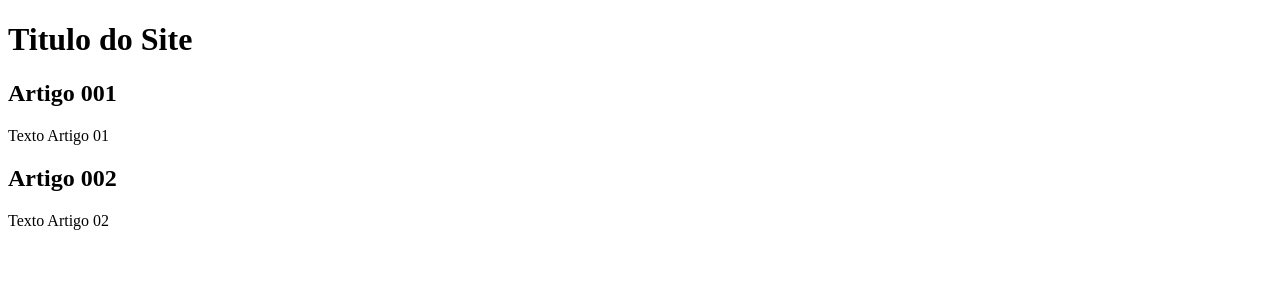
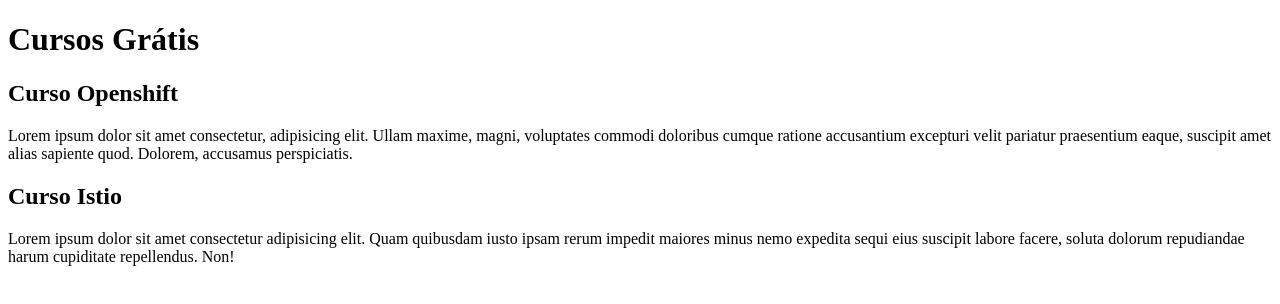
Before and after one commit to cesouza-br/projeto-site, a plain HTML site: page index.html in a window 1280 px wide. Drawn offline with Linux system fonts and the light colour scheme.

Commit message:
meu primeiro conteudo

```diff
--- a/index.html
+++ b/index.html
@@ -9,15 +9,15 @@
 <body>
     <main>
         <header>
-            <h1>Titulo do Site</h1>
+            <h1>Cursos Grátis</h1>
         </header>
         <article>
-            <h2>Artigo 001</h2>
-            <p>Texto Artigo 01</p>
+            <h2>Curso Openshift</h2>
+            <p>Lorem ipsum dolor sit amet consectetur, adipisicing elit. Ullam maxime, magni, voluptates commodi doloribus cumque ratione accusantium excepturi velit pariatur praesentium eaque, suscipit amet alias sapiente quod. Dolorem, accusamus perspiciatis.</p>
         </article>
         <article>
-            <h2>Artigo 002</h2>
-            <p>Texto Artigo 02</p>
+            <h2>Curso Istio</h2>
+            <p>Lorem ipsum dolor sit amet consectetur adipisicing elit. Quam quibusdam iusto ipsam rerum impedit maiores minus nemo expedita sequi eius suscipit labore facere, soluta dolorum repudiandae harum cupiditate repellendus. Non!</p>
         </article>
     </main>
 </body>
```
